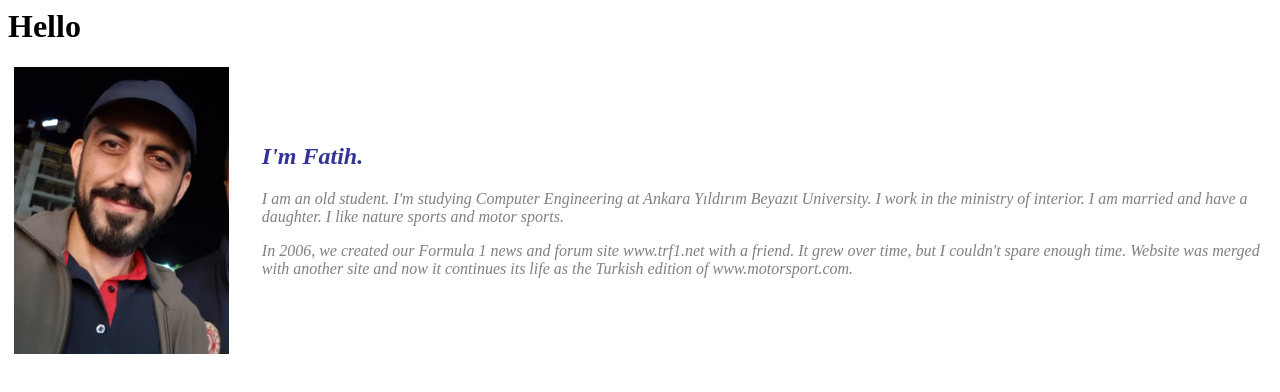
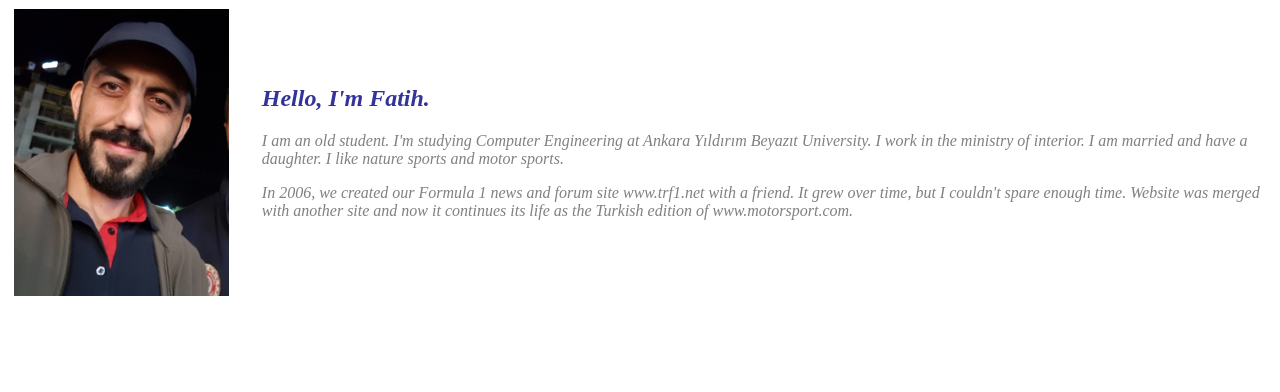
Before and after one commit to gulmez453/pesonalwebsite, a plain HTML site: page index.html in a window 1280 px wide. Drawn offline with Linux system fonts and the light colour scheme.

Commit message:
Update index.html

```diff
--- a/index.html
+++ b/index.html
@@ -1,6 +1,8 @@
 <html>
     <head>
-        <h1>Hello</h1>
+
+          <title>Fatih Gulmez</title>
+
     </head>
 <body>
     <table style="border-collapse: collapse; width: 100%;" border="0">
@@ -8,7 +10,7 @@
     <tr>
     <td style="width: 20%;"><img style="margin-left: 5px; margin-right: 5px;" src="photo.jpg" alt="" width="215" height="287" /></td>
     <td style="width: 80%;">
-    <h2><span style="color: #333399;"><em>I'm Fatih.</em></span></h2>
+    <h2><span style="color: #333399;"><em>Hello, I'm Fatih.</em></span></h2>
     <p><span style="color: #808080;"><em>I am an old student. I'm studying Computer Engineering at Ankara Yıldırım Beyazıt University. I work in the ministry of interior. I am married and have a daughter. I like nature sports and motor sports.</em></span></p>
     <p><span style="color: #808080;"><em>In 2006, we created our Formula 1 news and forum site www.trf1.net with a friend. It grew over time, but I couldn't spare enough time. Website was merged with another site and now it continues its life as the Turkish edition of www.motorsport.com.</em></span></p>
     </td>
```
